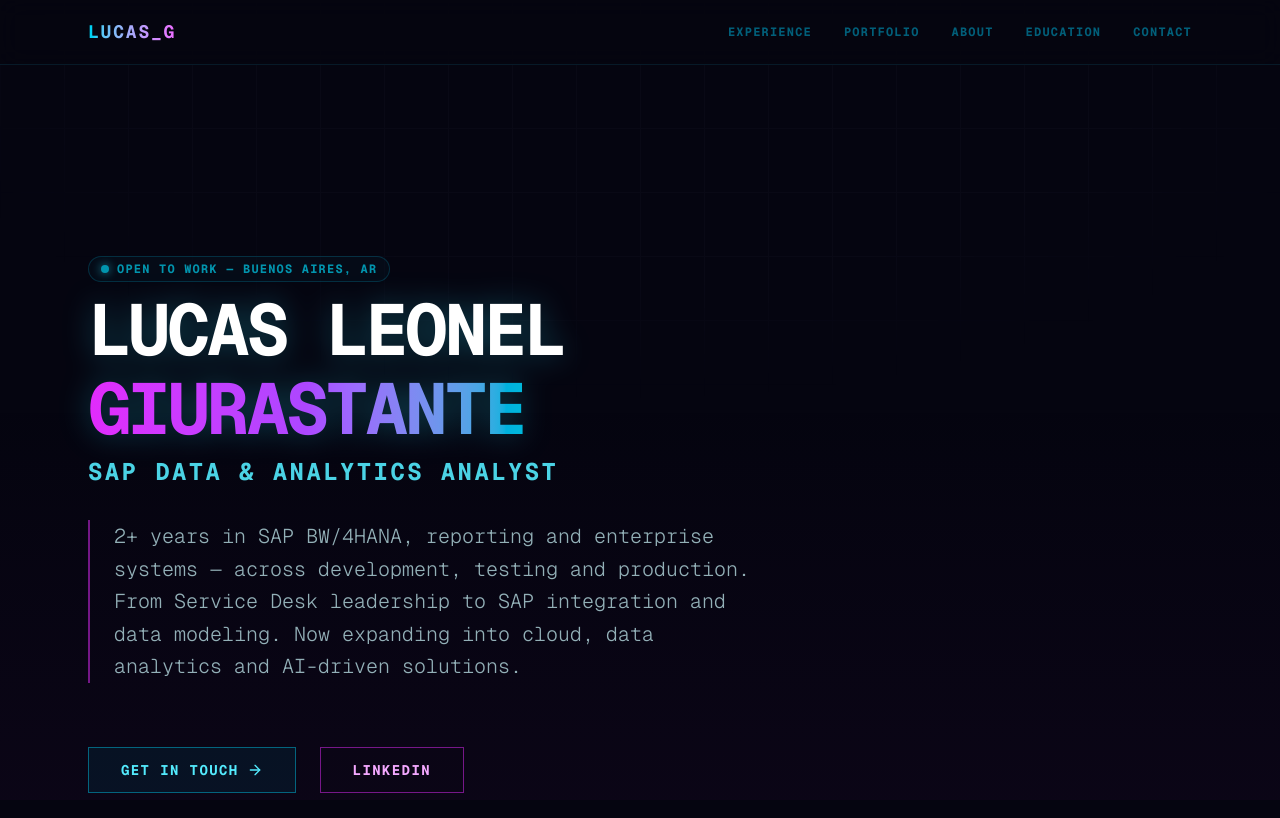
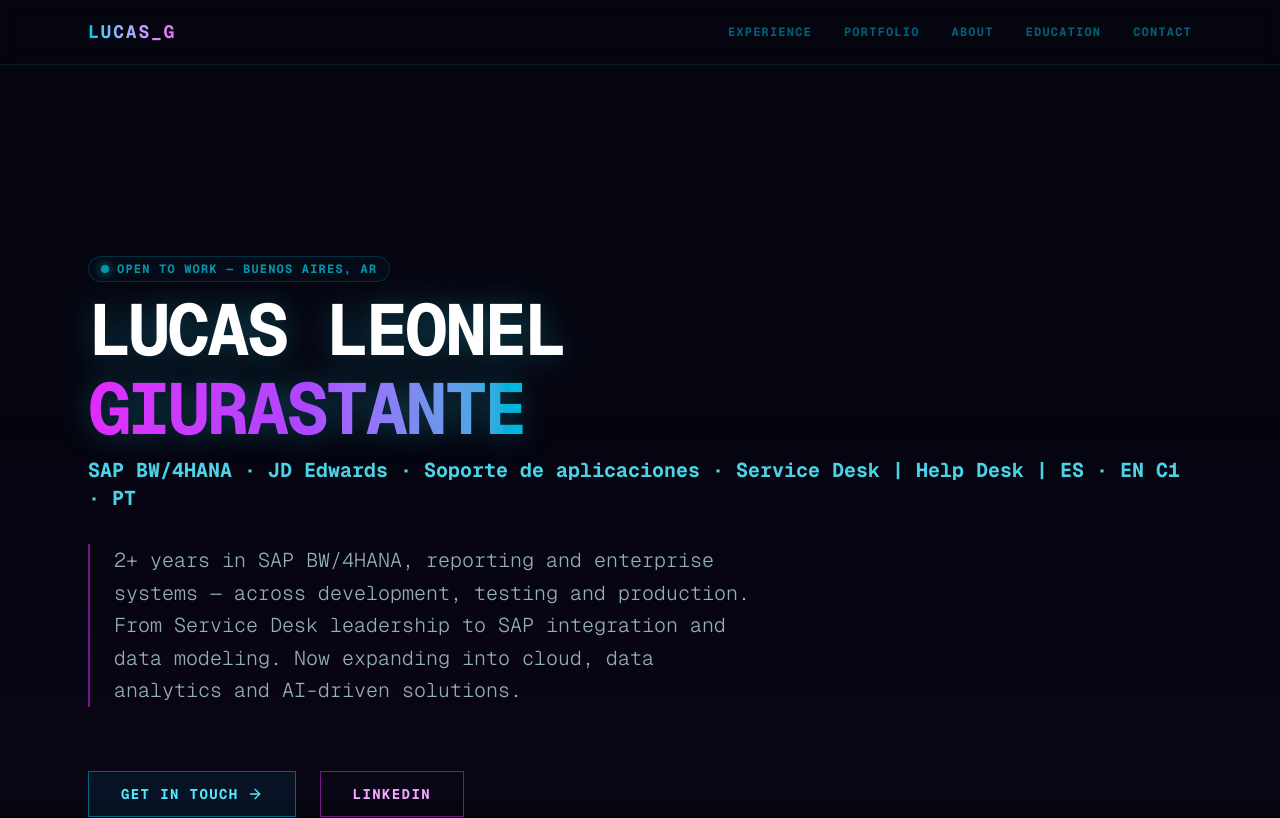
Before and after one commit to lucasgiurastante/lucasgiurastante.github.io, a Next.js app: page / in a window 1280 px wide. Shown: the top 818 px of the page. Built offline with nearby package versions, Linux system fonts and the light colour scheme.

Commit message:
feat(portfolio): update profile headline

```diff
--- a/app/layout.tsx
+++ b/app/layout.tsx
@@ -13,8 +13,8 @@ const geistMono = Geist_Mono({
 });
 
 export const metadata: Metadata = {
-  title: "Lucas Giurastante — SAP Data & Analytics",
-  description: "Portfolio of Lucas Leonel Giurastante: SAP BW/4HANA, Fiori, JDE EnterpriseOne, Service Desk leadership. Buenos Aires, AR.",
+  title: "Lucas Leonel Giurastante | SAP BW/4HANA · JD Edwards · Soporte de aplicaciones",
+  description: "Portfolio de Lucas Leonel Giurastante: SAP BW/4HANA, JD Edwards, soporte de aplicaciones, Service Desk y Help Desk. Español nativo, inglés C1 y portugués.",
 };
 
 export default function RootLayout({
--- a/app/page.tsx
+++ b/app/page.tsx
@@ -43,8 +43,8 @@ export default function Home() {
               LUCAS LEONEL <br />
               <span className="text-transparent bg-clip-text bg-gradient-to-r from-fuchsia-500 via-purple-500 to-cyan-500 animate-gradient-x">GIURASTANTE</span>
             </h1>
-            <p className="text-xl md:text-2xl text-cyan-300/90 tracking-widest uppercase font-bold">
-              SAP Data &amp; Analytics Analyst
+            <p className="text-lg md:text-xl text-cyan-300/90 tracking-normal font-bold">
+              SAP BW/4HANA · JD Edwards · Soporte de aplicaciones · Service Desk | Help Desk | ES · EN C1 · PT
             </p>
           </div>
           <p className="text-lg md:text-xl text-cyan-100/70 max-w-2xl leading-relaxed font-light border-l-2 border-fuchsia-500/50 pl-6">
```
